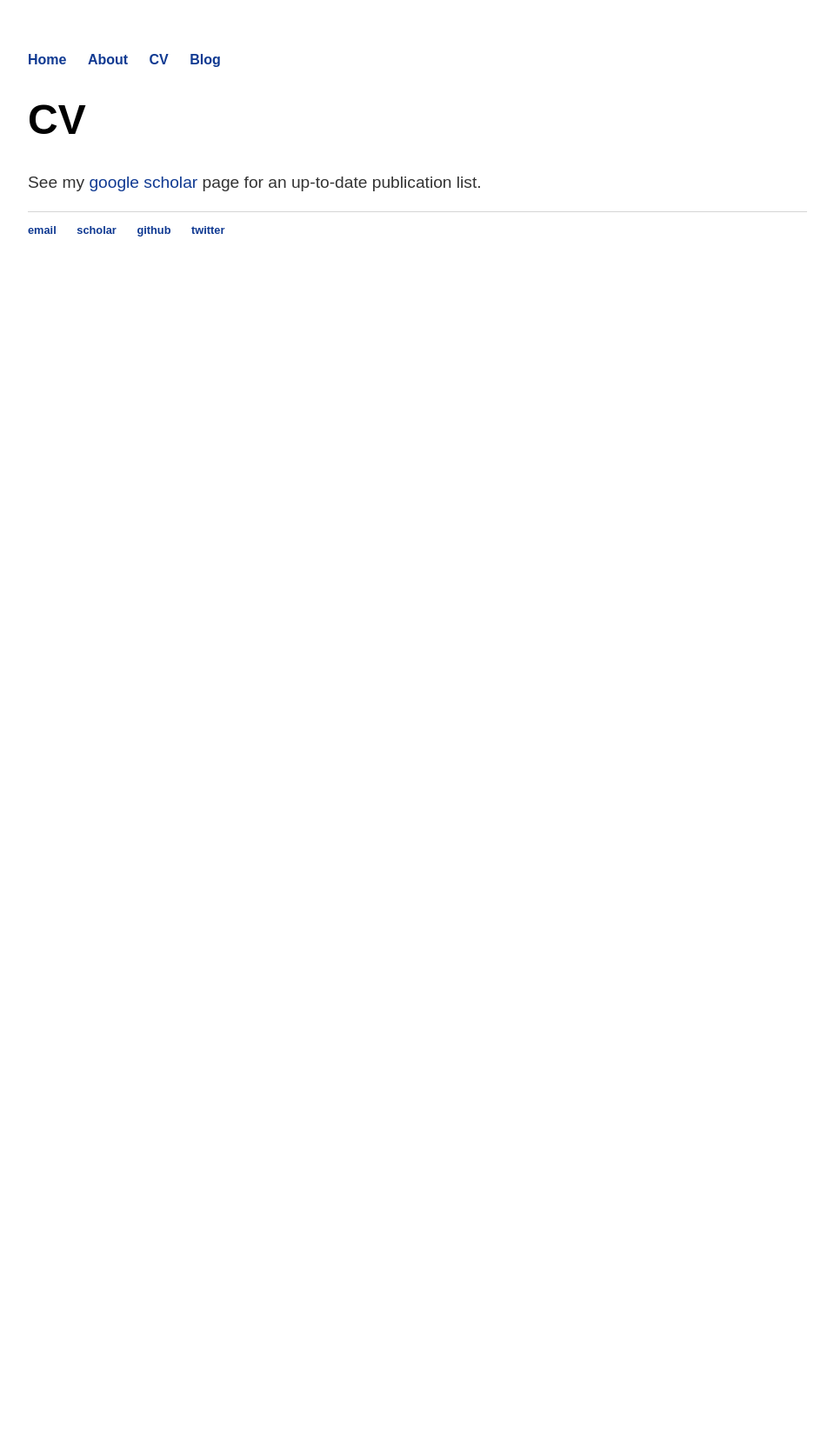
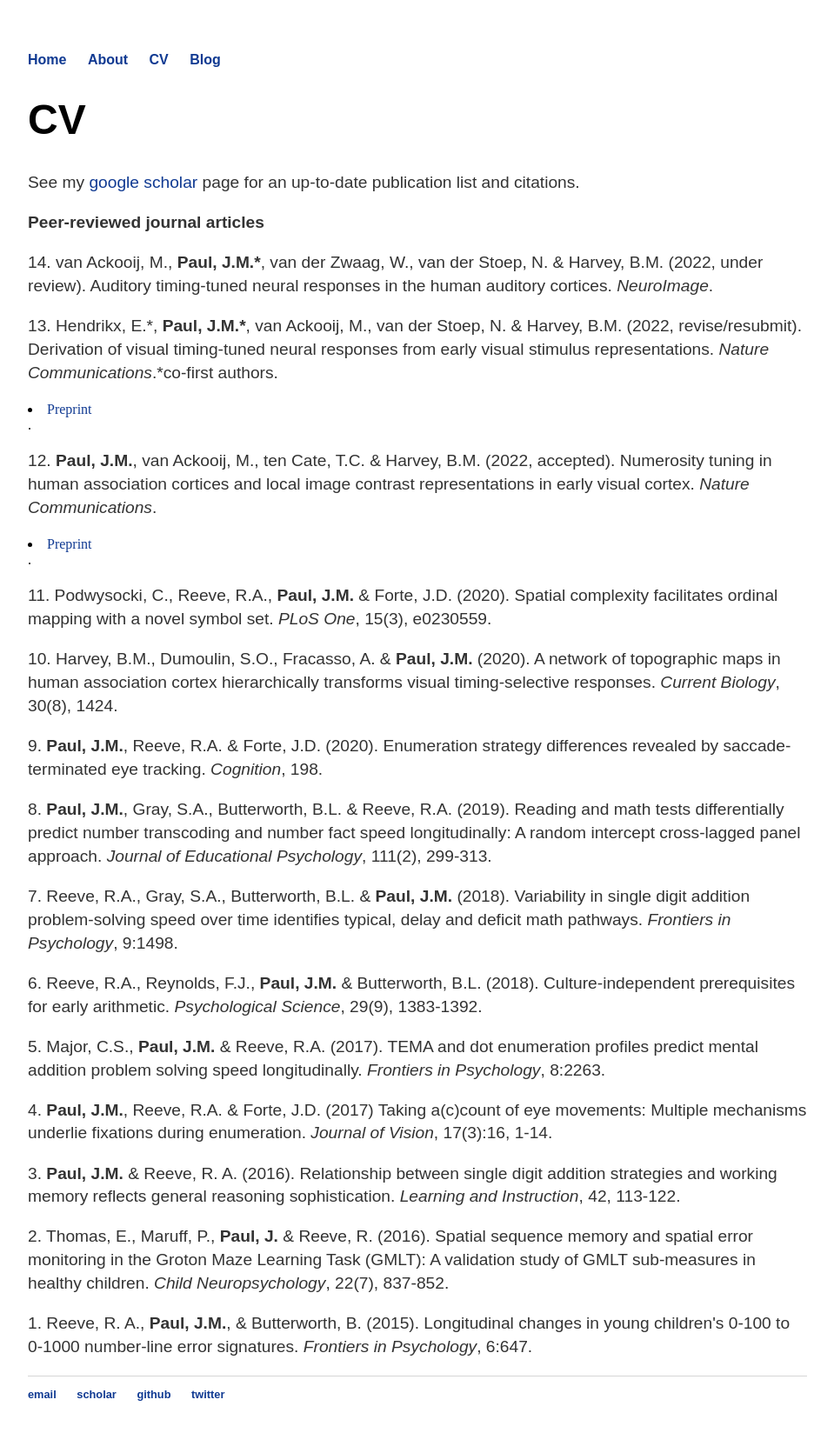
Before and after one commit to jacobmpaul/jacobmpaul.github.io, a Jekyll site: the page built from cv.html, in a window 1280 px wide. Shown: the whole page at 87% size, without its empty margins (160-1119 px from the left). Built offline with Jekyll 4.4.1, drawn with Linux system fonts in a browser that asks for light colours; before the commit the page ends 900 px from its top, so only the background shows below that.

Commit message:
Update cv.html
Added peer-reviewed paper list

```diff
--- a/cv.html
+++ b/cv.html
@@ -5,5 +5,22 @@ title: Jacob M. Paul
 <div class="blurb">
 	<h1>CV</h1>
 	<p> <p>
-	<p>See my <a href="https://scholar.google.com/citations?user=ZIOR3Y4AAAAJ&amp;hl=en">google scholar</a> page for an up-to-date publication list.</p>
+	<p>See my <a href="https://scholar.google.com/citations?user=ZIOR3Y4AAAAJ&amp;hl=en">google scholar</a> page for an up-to-date publication list and citations.</p>
+
+	<p><b>Peer-reviewed journal articles</b></p>
+<p>14.  van Ackooij, M., <b>Paul, J.M.*</b>, van der Zwaag, W., van der Stoep, N. & Harvey, B.M. (2022, under review). Auditory timing-tuned neural responses in the human auditory cortices. <i>NeuroImage</i>.
+<p>13.	Hendrikx, E.*, <b>Paul, J.M.*</b>, van Ackooij, M., van der Stoep, N. & Harvey, B.M. (2022, revise/resubmit). Derivation of visual timing-tuned neural responses from early visual stimulus representations. <i>Nature Communications</i>.*co-first authors. <li><a href="https://assets.researchsquare.com/files/rs-579436/v1_covered.pdf?c=1631869628">Preprint</a></li>.<p>
+<p>12.	<b>Paul, J.M.</b>, van Ackooij, M., ten Cate, T.C. & Harvey, B.M. (2022, accepted). Numerosity tuning in human association cortices and local image contrast representations in early visual cortex. <i>Nature Communications</i>. <li><a href="https://www.biorxiv.org/content/10.1101/2021.03.28.437364v3">Preprint</a></li>.<p>
+<p>11. 	Podwysocki, C., Reeve, R.A., <b>Paul, J.M.</b> & Forte, J.D. (2020). Spatial complexity facilitates ordinal mapping with a novel symbol set. <i>PLoS One</i>, 15(3), e0230559.</p>
+<p>10. 	Harvey, B.M., Dumoulin, S.O., Fracasso, A. & <b>Paul, J.M.</b> (2020). A network of topographic maps in human association cortex hierarchically transforms visual timing-selective responses. <i>Current Biology</i>, 30(8), 1424.</p>
+<p>9. 	<b>Paul, J.M.</b>, Reeve, R.A. & Forte, J.D. (2020). Enumeration strategy differences revealed by saccade-terminated eye tracking. <i>Cognition</i>, 198.</p>
+<p>8.	<b>Paul, J.M.</b>, Gray, S.A., Butterworth, B.L. & Reeve, R.A. (2019). Reading and math tests differentially predict number transcoding and number fact speed longitudinally: A random intercept cross-lagged panel approach. <i>Journal of Educational Psychology</i>, 111(2), 299-313.</p>
+<p>7.	Reeve, R.A., Gray, S.A., Butterworth, B.L. & <b>Paul, J.M.</b> (2018). Variability in single digit addition problem-solving speed over time identifies typical, delay and deficit math pathways. <i>Frontiers in Psychology</i>, 9:1498.</p>
+<p>6.	Reeve, R.A., Reynolds, F.J., <b>Paul, J.M.</b> & Butterworth, B.L. (2018). Culture-independent prerequisites for early arithmetic. <i>Psychological Science</i>, 29(9), 1383-1392.</p>
+<p>5.	Major, C.S., <b>Paul, J.M.</b> & Reeve, R.A. (2017). TEMA and dot enumeration profiles predict mental addition problem solving speed longitudinally. <i>Frontiers in Psychology</i>, 8:2263.</p>
+<p>4.	<b>Paul, J.M.</b>, Reeve, R.A. & Forte, J.D. (2017) Taking a(c)count of eye movements: Multiple mechanisms underlie fixations during enumeration. <i>Journal of Vision</i>, 17(3):16, 1-14.</p>
+<p>3.	<b>Paul, J.M.</b> & Reeve, R. A. (2016). Relationship between single digit addition strategies and working memory reflects general reasoning sophistication.  <i>Learning and Instruction</i>, 42, 113-122.</p>
+<p>2.	Thomas, E., Maruff, P., <b>Paul, J.</b> & Reeve, R. (2016). Spatial sequence memory and spatial error monitoring in the Groton Maze Learning Task (GMLT): A validation study of GMLT sub-measures in healthy children. <i>Child Neuropsychology</i>, 22(7), 837-852.</p>
+<p>1.	Reeve, R. A., <b>Paul, J.M.</b>, & Butterworth, B. (2015). Longitudinal changes in young children's 0-100 to 0-1000 number-line error signatures. <i>Frontiers in Psychology</i>, 6:647.</p>
+
 </div><!-- /.blurb -->
```
